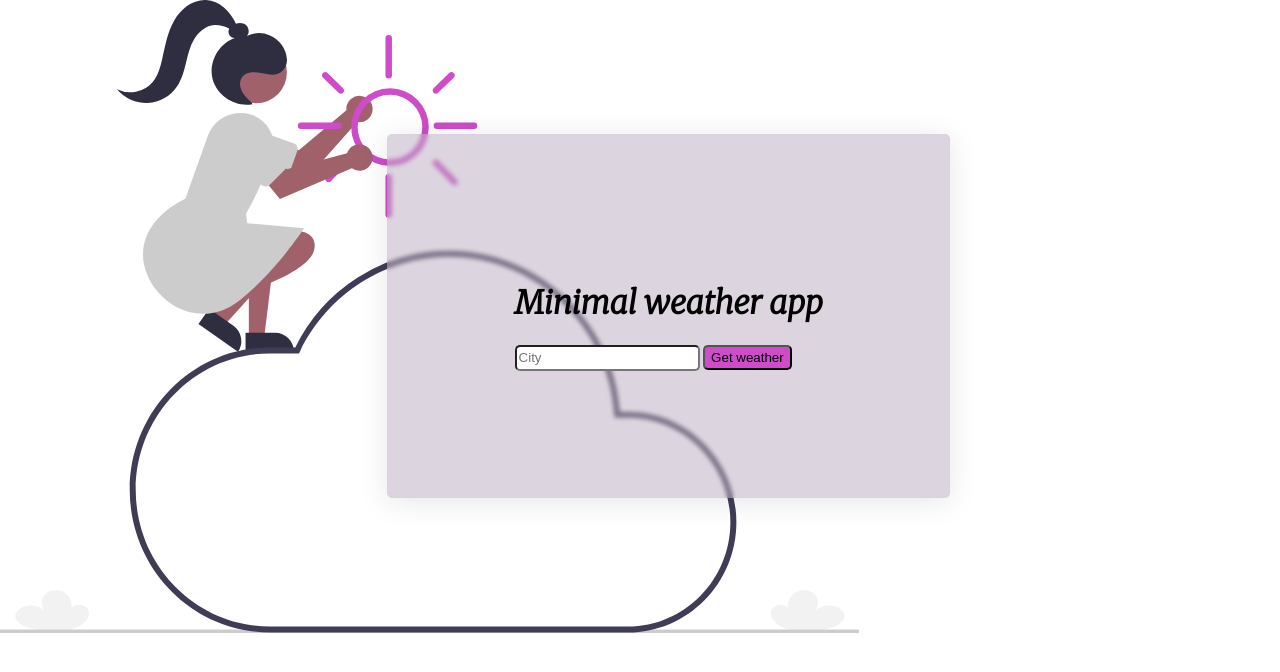
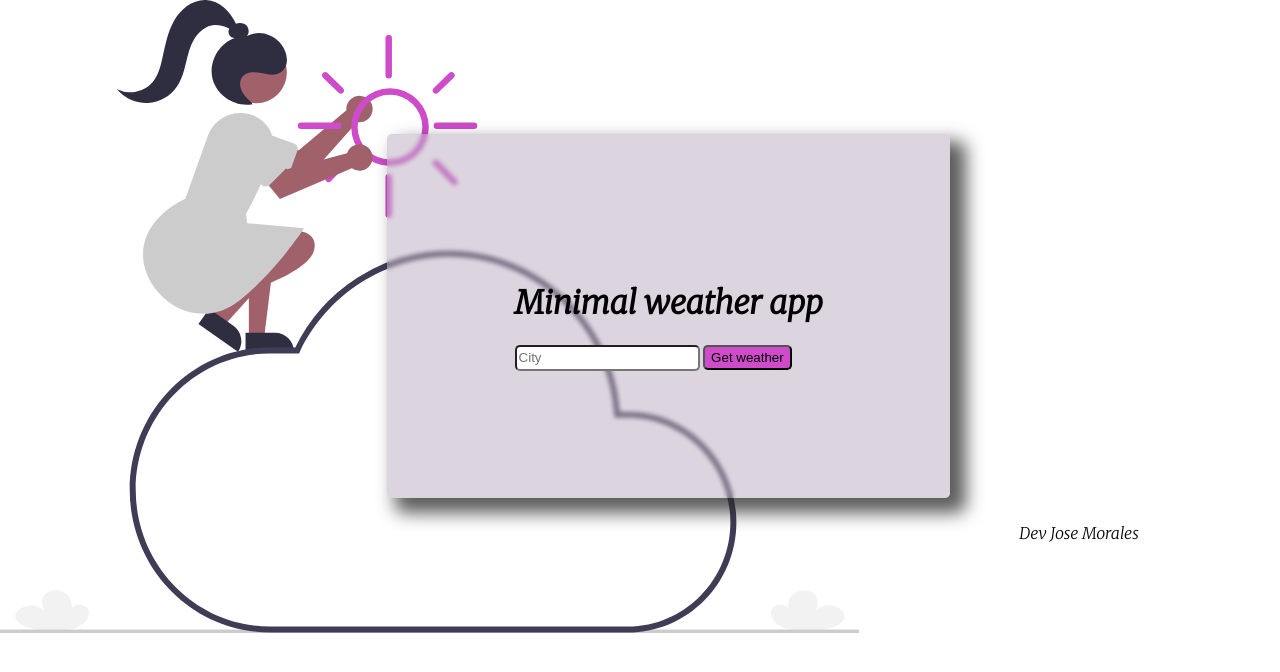
Before and after one commit to ZeusPod/weather_app, a Flask app: page / in a window 1280 px wide. Shown: the top 672 px of the page. Run offline with Flask 2, Linux system fonts and the light colour scheme; parts of the project's set-up code (start-up, migrations or seed data) failed here and were passed over.

Commit message:
css some shadows add

```diff
--- a/static/css/main.css
+++ b/static/css/main.css
@@ -17,6 +17,8 @@ body {
   backdrop-filter: blur(1.9px);
   -webkit-backdrop-filter: blur(1.9px);
   border: 1px solid rgba(186, 170, 189, 0.05);
+  -webkit-box-shadow: 12px 11px 17px 4px rgba(0,0,0,0.77);
+  box-shadow: 12px 11px 17px 4px rgba(44, 43, 43, 0.77);
 }
 
 .info-container {
@@ -31,6 +33,8 @@ body {
   backdrop-filter: blur(1.9px);
   -webkit-backdrop-filter: blur(1.9px);
   border: 1px solid rgba(186, 170, 189, 0.05);
+  -webkit-box-shadow: 12px 11px 17px 4px rgba(0,0,0,0.77);
+  box-shadow: 12px 11px 17px 4px rgba(44, 43, 43, 0.77);
 }
 
 .text-area {
@@ -45,3 +49,13 @@ body {
   outline: none;
   height: 25px;
 }
+
+.dev{
+  font-family: "Merriweather", serif;
+  font-size: 1em;
+  color: #070607;
+  display: inline-block;
+  margin-left: 80%;
+  margin-top: 2%;
+
+}
--- a/templates/index.html
+++ b/templates/index.html
@@ -23,4 +23,7 @@
 
 
 </body>
+<footer>
+    <p class="dev">Dev Jose Morales</p>
+</footer>
 </html>
--- a/weather.json
+++ b/weather.json
@@ -1 +1 @@
-{"location": {"name": "Caracas", "region": "Distrito Federal", "country": "Venezuela", "lat": 10.5, "lon": -66.92, "tz_id": "America/Caracas", "localtime_epoch": 1643115929, "localtime": "2022-01-25 9:05"}, "current": {"last_updated_epoch": 1643112000, "last_updated": "2022-01-25 08:00", "temp_c": 15.6, "temp_f": 60.1, "is_day": 1, "condition": {"text": "Sunny", "icon": "//cdn.weatherapi.com/weather/64x64/day/113.png", "code": 1000}, "wind_mph": 1.3, "wind_kph": 2.2, "wind_degree": 120, "wind_dir": "ESE", "pressure_mb": 1013.0, "pressure_in": 29.91, "precip_mm": 0.0, "precip_in": 0.0, "humidity": 88, "cloud": 0, "feelslike_c": 15.6, "feelslike_f": 60.1, "vis_km": 10.0, "vis_miles": 6.0, "uv": 5.0, "gust_mph": 7.6, "gust_kph": 12.2}}
+{"location": {"name": "Paris", "region": "Ile-de-France", "country": "France", "lat": 48.87, "lon": 2.33, "tz_id": "Europe/Paris", "localtime_epoch": 1643122481, "localtime": "2022-01-25 15:54"}, "current": {"last_updated_epoch": 1643121900, "last_updated": "2022-01-25 15:45", "temp_c": 1.0, "temp_f": 33.8, "is_day": 1, "condition": {"text": "Mist", "icon": "//cdn.weatherapi.com/weather/64x64/day/143.png", "code": 1030}, "wind_mph": 0.0, "wind_kph": 0.0, "wind_degree": 249, "wind_dir": "WSW", "pressure_mb": 1033.0, "pressure_in": 30.5, "precip_mm": 0.0, "precip_in": 0.0, "humidity": 100, "cloud": 100, "feelslike_c": 0.1, "feelslike_f": 32.1, "vis_km": 3.0, "vis_miles": 1.0, "uv": 3.0, "gust_mph": 2.9, "gust_kph": 4.7}}
```
